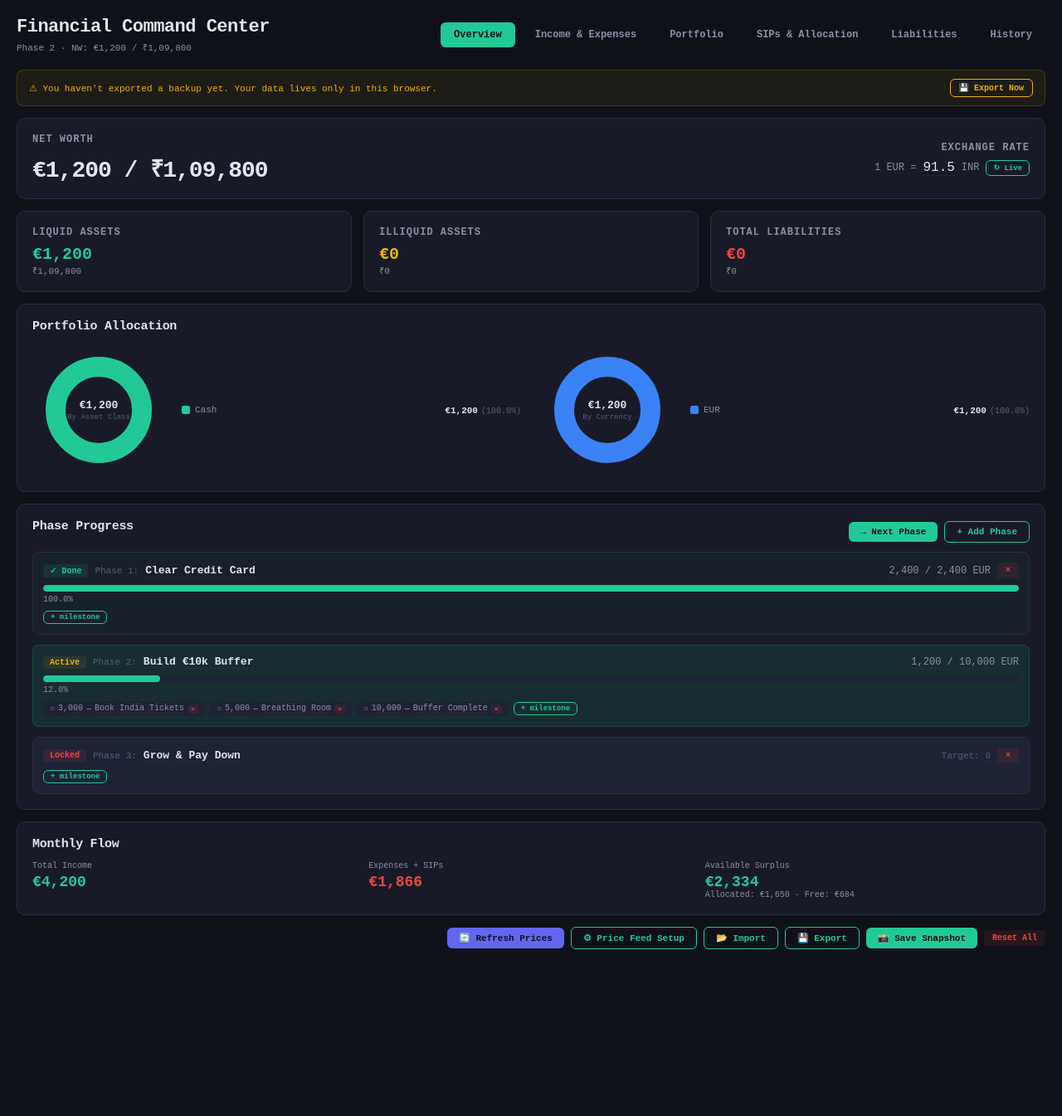
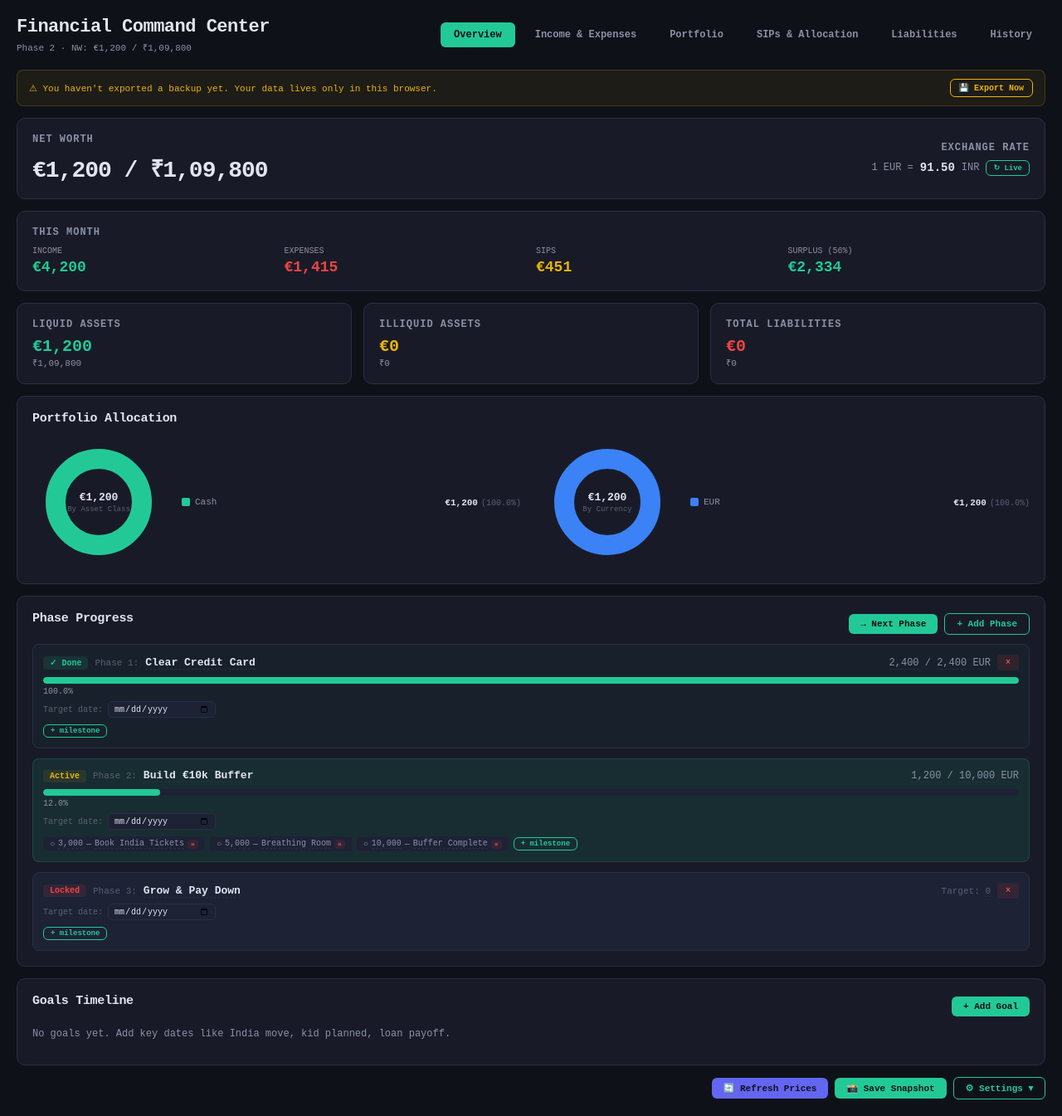
Before and after one commit to 0xSimba24/personal-finance-dashbaord, a React (Vite) app: page / in a window 1280 px wide. Shown: the whole page at 83% size. Before the commit the page ends 1164 px from the top, so only its background shows below. Built offline with nearby package versions, Linux system fonts and the light colour scheme.

Commit message:
Collapsible daily movers, Settings dropdown, read-only exchange rate display

```diff
--- a/src/App.jsx
+++ b/src/App.jsx
@@ -70,6 +70,7 @@ const defaultData = {
   ],
   snapshots: [],
   priceHistory: [],
+  goals: [],
 };
 
 // ── Storage helpers (localStorage) ──
@@ -199,6 +200,25 @@ const CurrSelect = ({ value, onChange }) => (
   </select>
 );
 
+const EXPENSE_CATEGORIES = ["Housing", "Transportation", "Utilities", "Living", "Subscriptions", "Insurance", "Loans", "Other"];
+const CATEGORY_COLORS = {
+  Housing: "#3b82f6", Transportation: "#f59e0b", Utilities: "#22c997",
+  Living: "#8b5cf6", Subscriptions: "#ec4899", Insurance: "#ef4444",
+  Loans: "#6366f1", Other: "#8b90a5"
+};
+
+const autoCategorize = (name) => {
+  const n = name.toLowerCase();
+  if (/parking|car.*loan|car.*emi|car charging|car insur|charging|tesla premium/.test(n)) return "Transportation";
+  if (/rent(?!.*parking)/.test(n)) return "Housing";
+  if (/loan|emi/.test(n)) return "Loans";
+  if (/electric|internet|mobile/.test(n)) return "Utilities";
+  if (/groc|eating|entertain|upasana/.test(n)) return "Living";
+  if (/sub|apple|netflix|discord|viki|iqiyi|nitish|ard|claude/.test(n)) return "Subscriptions";
+  if (/insur/.test(n)) return "Insurance";
+  return "Other";
+};
+
 export default function App() {
   const [data, setData] = useState(null);
   const [tab, setTab] = useState("overview");
@@ -235,6 +255,18 @@ export default function App() {
           return f;
         });
         if (mfMigrated) storage.set(STORE_KEY, merged);
+      }
+      // Migrate: auto-categorize expenses
+      if (merged.fixedExpenses) {
+        let expMigrated = false;
+        merged.fixedExpenses = merged.fixedExpenses.map(e => {
+          if (!e.category) {
+            expMigrated = true;
+            return { ...e, category: autoCategorize(e.name) };
+          }
+          return e;
+        });
+        if (expMigrated) storage.set(STORE_KEY, merged);
       }
       setData(merged);
     } else {
@@ -428,6 +460,8 @@ export default function App() {
   const [refreshing, setRefreshing] = useState(false);
   const [refreshMsg, setRefreshMsg] = useState("");
   const [showPriceSetup, setShowPriceSetup] = useState(false);
+  const [showDailyMovers, setShowDailyMovers] = useState(false);
+  const [showSettingsMenu, setShowSettingsMenu] = useState(false);
 
   const refreshPrices = useCallback(async () => {
     if (!data || refreshing) return;
@@ -632,7 +666,7 @@ export default function App() {
             <div style={s.h3}>Exchange Rate</div>
             <div style={s.flexG}>
               <span style={{ fontSize: "12px", color: colors.textDim }}>1 EUR =</span>
-              <ECell value={data.settings.eurToInr} type="number" onChange={v => update("settings", { ...data.settings, eurToInr: v })} />
+              <span style={{ fontSize: "14px", fontWeight: 600 }}>{data.settings.eurToInr?.toFixed(2) || "—"}</span>
               <span style={{ fontSize: "12px", color: colors.textDim }}>INR</span>
               <button style={{ ...s.btnOutline, padding: "3px 8px", fontSize: "9px" }} onClick={async () => {
                 const rates = await fetchExchangeRates();
@@ -640,6 +674,16 @@ export default function App() {
               }}>↻ Live</button>
             </div>
           </div>
+        </div>
+      </div>
+      {/* Monthly Summary */}
+      <div style={s.card}>
+        <div style={s.h3}>This Month</div>
+        <div style={{ display: "grid", gridTemplateColumns: "repeat(4, 1fr)", gap: "12px", marginTop: "10px" }}>
+          <div><div style={{ fontSize: "10px", color: colors.textDim, textTransform: "uppercase" }}>Income</div><div style={{ fontSize: "18px", fontWeight: 700, color: colors.green, marginTop: "4px" }}>{fmt(calc.totalIncomeEur)}</div></div>
+          <div><div style={{ fontSize: "10px", color: colors.textDim, textTransform: "uppercase" }}>Expenses</div><div style={{ fontSize: "18px", fontWeight: 700, color: colors.red, marginTop: "4px" }}>{fmt(calc.totalFixedEur)}</div></div>
+          <div><div style={{ fontSize: "10px", color: colors.textDim, textTransform: "uppercase" }}>SIPs</div><div style={{ fontSize: "18px", fontWeight: 700, color: colors.yellow, marginTop: "4px" }}>{fmt(calc.totalSipsEur)}</div></div>
+          <div><div style={{ fontSize: "10px", color: colors.textDim, textTransform: "uppercase" }}>Surplus ({calc.totalIncomeEur > 0 ? ((calc.surplus / calc.totalIncomeEur) * 100).toFixed(0) : 0}%)</div><div style={{ fontSize: "18px", fontWeight: 700, color: colors.accent, marginTop: "4px" }}>{fmt(calc.surplus)}</div></div>
         </div>
       </div>
       {(data.priceHistory || []).length >= 2 && <div style={s.card}>
@@ -702,8 +746,11 @@ export default function App() {
 
         return (
           <div style={s.card}>
-            <div style={s.flex}>
-              <div style={s.h2}>Daily Movers</div>
+            <div style={{ ...s.flex, cursor: "pointer" }} onClick={() => setShowDailyMovers(!showDailyMovers)}>
+              <div style={{ display: "flex", alignItems: "center", gap: "8px" }}>
+                <span style={{ fontSize: "12px", color: colors.textDim, width: "16px", transition: "transform 0.2s", transform: showDailyMovers ? "rotate(90deg)" : "rotate(0deg)" }}>▶</span>
+                <div style={s.h2}>Daily Movers</div>
+              </div>
               <div style={{ display: "flex", alignItems: "center", gap: "10px" }}>
                 <span style={{ fontSize: "11px", color: colors.textDim }}>Portfolio Today:</span>
                 <span style={{ fontSize: "16px", fontWeight: 700, color: totalDayChange >= 0 ? colors.green : colors.red }}>
@@ -711,6 +758,7 @@ export default function App() {
                 </span>
               </div>
             </div>
+            {showDailyMovers && <>
 
             {cryptoMovers.length > 0 && <>
               <div style={{ fontSize: "11px", fontWeight: 700, color: "#f59e0b", textTransform: "uppercase", letterSpacing: "0.5px", marginTop: "14px", marginBottom: "8px" }}>Crypto</div>
@@ -739,6 +787,7 @@ export default function App() {
                 </div>
               </div>
             </>}
+          </>}
           </div>
         );
       })()}
@@ -807,7 +856,12 @@ export default function App() {
                     {p.status !== "active" && <button style={s.btnDanger} onClick={() => { if (confirm(`Delete Phase ${p.id}?`)) removePhase(p.id); }}>×</button>}
                   </div>
                 </div>
-                {p.target > 0 && <div style={{ marginTop: "8px" }}><div style={s.progressBar}><div style={s.progressFill(prog)} /></div><div style={{ fontSize: "10px", color: colors.textDim, marginTop: "4px" }}>{prog.toFixed(1)}%</div></div>}
+                {p.target > 0 && <div style={{ marginTop: "8px" }}><div style={s.progressBar}><div style={s.progressFill(prog)} /></div><div style={{ fontSize: "10px", color: colors.textDim, marginTop: "4px", display: "flex", justifyContent: "space-between" }}><span>{prog.toFixed(1)}%</span>{p.targetDate && <span>Target: {new Date(p.targetDate).toLocaleDateString("en-GB", { month: "short", year: "numeric" })}</span>}</div></div>}
+                {/* Target Date */}
+                <div style={{ marginTop: "6px", fontSize: "10px", color: colors.textMuted, display: "flex", alignItems: "center", gap: "6px" }}>
+                  <span>Target date:</span>
+                  <input type="date" style={{ ...s.input, padding: "2px 6px", fontSize: "10px", width: "130px" }} value={p.targetDate || ""} onChange={e => updatePhase(p.id, "targetDate", e.target.value)} />
+                </div>
                 {/* Milestones */}
                 <div style={{ marginTop: "8px", display: "flex", gap: "6px", flexWrap: "wrap", alignItems: "center" }}>
                   {(p.milestones || []).map((m, i) => (
@@ -827,23 +881,51 @@ export default function App() {
         </div>
       </div>
 
+      {/* Goals Timeline */}
       <div style={s.card}>
-        <div style={s.h2}>Monthly Flow</div>
-        <div style={s.grid3}>
-          <div><div style={{ fontSize: "10px", color: colors.textDim, marginBottom: "4px" }}>Total Income</div><div style={{ fontSize: "18px", fontWeight: 700, color: colors.green }}>{fmt(calc.totalIncomeEur)}</div></div>
-          <div><div style={{ fontSize: "10px", color: colors.textDim, marginBottom: "4px" }}>Expenses + SIPs</div><div style={{ fontSize: "18px", fontWeight: 700, color: colors.red }}>{fmt(calc.totalFixedEur + calc.totalSipsEur)}</div></div>
-          <div><div style={{ fontSize: "10px", color: colors.textDim, marginBottom: "4px" }}>Available Surplus</div><div style={{ fontSize: "18px", fontWeight: 700, color: colors.accent }}>{fmt(calc.surplus)}</div><div style={{ fontSize: "10px", color: colors.textDim }}>Allocated: {fmt(calc.totalAllocEur)} · Free: {fmt(calc.unallocated)}</div></div>
+        <div style={s.flex}>
+          <div style={s.h2}>Goals Timeline</div>
+          <button style={s.btn} onClick={() => update("goals", [...(data.goals || []), { id: uid(), name: "New Goal", targetDate: "", notes: "" }])}>+ Add Goal</button>
         </div>
+        {(!data.goals || data.goals.length === 0) ? <div style={{ fontSize: "12px", color: colors.textDim, padding: "12px 0" }}>No goals yet. Add key dates like India move, kid planned, loan payoff.</div> :
+        <div style={{ display: "flex", flexDirection: "column", gap: "8px", marginTop: "10px" }}>
+          {(data.goals || []).slice().sort((a, b) => (a.targetDate || "9999").localeCompare(b.targetDate || "9999")).map(g => {
+            const targetMs = g.targetDate ? new Date(g.targetDate).getTime() : 0;
+            const daysAway = targetMs > 0 ? Math.ceil((targetMs - Date.now()) / 86400000) : null;
+            const isPast = daysAway !== null && daysAway < 0;
+            return (
+              <div key={g.id} style={{ display: "flex", alignItems: "center", gap: "12px", padding: "10px 12px", borderRadius: "6px", background: colors.cardAlt, border: `1px solid ${colors.border}`, opacity: isPast ? 0.6 : 1 }}>
+                <div style={{ flex: 1 }}>
+                  <ECell value={g.name} onChange={v => update("goals", data.goals.map(x => x.id === g.id ? { ...x, name: v } : x))} style={{ fontSize: "13px", fontWeight: 600 }} />
+                  {g.notes && <div style={{ fontSize: "10px", color: colors.textDim, marginTop: "2px" }}><ECell value={g.notes} onChange={v => update("goals", data.goals.map(x => x.id === g.id ? { ...x, notes: v } : x))} multiline style={{ fontSize: "10px", color: colors.textDim }} /></div>}
+                </div>
+                <input type="date" style={{ ...s.input, padding: "4px 8px", fontSize: "11px", width: "130px" }} value={g.targetDate || ""} onChange={e => update("goals", data.goals.map(x => x.id === g.id ? { ...x, targetDate: e.target.value } : x))} />
+                {daysAway !== null && <span style={{ fontSize: "10px", color: isPast ? colors.textMuted : daysAway < 90 ? colors.yellow : colors.textDim, minWidth: "70px", textAlign: "right" }}>
+                  {isPast ? "Past" : daysAway < 30 ? `${daysAway}d` : daysAway < 365 ? `${Math.round(daysAway / 30)}mo` : `${(daysAway / 365).toFixed(1)}y`}
+                </span>}
+                {!g.notes && <button style={{ ...s.btnOutline, padding: "2px 6px", fontSize: "9px" }} onClick={() => update("goals", data.goals.map(x => x.id === g.id ? { ...x, notes: "Add note..." } : x))}>+ note</button>}
+                <button style={s.btnDanger} onClick={() => update("goals", data.goals.filter(x => x.id !== g.id))}>×</button>
+              </div>
+            );
+          })}
+        </div>}
       </div>
-      <div style={{ ...s.flexG, justifyContent: "flex-end" }}>
+
+      <div style={{ ...s.flexG, justifyContent: "flex-end", position: "relative" }}>
         <button style={{ ...s.btn, background: "#6366f1" }} onClick={refreshPrices} disabled={refreshing}>
           {refreshing ? "⏳ Refreshing..." : "🔄 Refresh Prices"}
         </button>
-        <button style={s.btnOutline} onClick={() => setShowPriceSetup(!showPriceSetup)}>⚙ Price Feed Setup</button>
-        <button style={s.btnOutline} onClick={importData}>📂 Import</button>
-        <button style={s.btnOutline} onClick={exportData}>💾 Export</button>
         <button style={s.btn} onClick={takeSnapshot}>📸 Save Snapshot</button>
-        <button style={s.btnDanger} onClick={() => { if (confirm("Reset all data?")) save(defaultData); }}>Reset All</button>
+        <div style={{ position: "relative" }}>
+          <button style={s.btnOutline} onClick={() => setShowSettingsMenu(!showSettingsMenu)}>⚙ Settings ▾</button>
+          {showSettingsMenu && <div style={{ position: "absolute", top: "100%", right: 0, marginTop: "4px", background: colors.card, border: `1px solid ${colors.border}`, borderRadius: "6px", padding: "4px", zIndex: 10, display: "flex", flexDirection: "column", gap: "2px", minWidth: "180px", boxShadow: "0 4px 12px rgba(0,0,0,0.3)" }}>
+            <button style={{ ...s.btnOutline, textAlign: "left", borderColor: "transparent" }} onClick={() => { setShowPriceSetup(!showPriceSetup); setShowSettingsMenu(false); }}>⚙ Price Feed Setup</button>
+            <button style={{ ...s.btnOutline, textAlign: "left", borderColor: "transparent" }} onClick={() => { exportData(); setShowSettingsMenu(false); }}>💾 Export Data</button>
+            <button style={{ ...s.btnOutline, textAlign: "left", borderColor: "transparent" }} onClick={() => { importData(); setShowSettingsMenu(false); }}>📂 Import Data</button>
+            <div style={{ borderTop: `1px solid ${colors.border}`, margin: "4px 0" }} />
+            <button style={{ ...s.btnDanger, textAlign: "left", background: "transparent", border: "none" }} onClick={() => { if (confirm("Reset all data?")) save(defaultData); setShowSettingsMenu(false); }}>Reset All Data</button>
+          </div>}
+        </div>
       </div>
       {refreshMsg && <div style={{ padding: "8px 14px", borderRadius: "6px", background: `${colors.accent}15`, border: `1px solid ${colors.accent}30`, fontSize: "11px", color: colors.accent }}>{refreshMsg}</div>}
 
@@ -937,9 +1019,24 @@ export default function App() {
         <div style={{ marginTop: "8px", fontSize: "13px", fontWeight: 600, textAlign: "right" }}>Total: {fmtBoth(calc.totalIncomeEur, rate)}/mo</div>
       </div>
       <div style={s.card}>
-        <div style={s.flex}><div style={s.h2}>Fixed Expenses</div><button style={s.btn} onClick={() => addItem("fixedExpenses", { name: "New", amount: 0, currency: "EUR", frequency: "monthly" })}>+ Add</button></div>
-        <table style={s.table}><thead><tr><th style={s.th}>Item</th><th style={s.th}>Amount</th><th style={s.th}>Curr</th><th style={s.th}>Freq</th><th style={s.th}>EUR/mo</th><th style={s.th}></th></tr></thead>
-        <tbody>{data.fixedExpenses.map(e => <tr key={e.id}><td style={s.td}><ECell value={e.name} onChange={v => updateItem("fixedExpenses", e.id, "name", v)} /></td><td style={s.td}><ECell value={e.amount} type="number" onChange={v => updateItem("fixedExpenses", e.id, "amount", v)} /></td><td style={s.td}><CurrSelect value={e.currency} onChange={v => updateItem("fixedExpenses", e.id, "currency", v)} /></td><td style={s.td}><select style={s.select} value={e.frequency} onChange={ev => updateItem("fixedExpenses", e.id, "frequency", ev.target.value)}><option value="monthly">Monthly</option><option value="annual">Annual</option></select></td><td style={s.td}>{fmt(toEur(e.frequency === "annual" ? e.amount / 12 : e.amount, e.currency, rate))}</td><td style={s.td}><button style={s.btnDanger} onClick={() => removeItem("fixedExpenses", e.id)}>×</button></td></tr>)}</tbody></table>
+        <div style={s.flex}><div style={s.h2}>Fixed Expenses</div><button style={s.btn} onClick={() => addItem("fixedExpenses", { name: "New", amount: 0, currency: "EUR", frequency: "monthly", category: "Other" })}>+ Add</button></div>
+        {(() => {
+          const byCategory = {};
+          data.fixedExpenses.forEach(e => {
+            const cat = e.category || autoCategorize(e.name);
+            const eurMo = toEur(e.frequency === "annual" ? e.amount / 12 : e.amount, e.currency, rate, data.settings.eurToUsd || 1.08);
+            byCategory[cat] = (byCategory[cat] || 0) + eurMo;
+          });
+          const segments = EXPENSE_CATEGORIES
+            .filter(c => byCategory[c] > 0)
+            .map(c => ({ label: c, value: byCategory[c], color: CATEGORY_COLORS[c] }));
+          if (segments.length === 0) return null;
+          return <div style={{ marginBottom: "16px", padding: "12px", background: colors.bg, borderRadius: "8px" }}>
+            <DonutChart title="By Category" segments={segments} currency="EUR" size={140} />
+          </div>;
+        })()}
+        <table style={s.table}><thead><tr><th style={s.th}>Item</th><th style={s.th}>Category</th><th style={s.th}>Amount</th><th style={s.th}>Curr</th><th style={s.th}>Freq</th><th style={s.th}>EUR/mo</th><th style={s.th}></th></tr></thead>
+        <tbody>{data.fixedExpenses.map(e => <tr key={e.id}><td style={s.td}><ECell value={e.name} onChange={v => updateItem("fixedExpenses", e.id, "name", v)} /></td><td style={s.td}><select style={s.select} value={e.category || autoCategorize(e.name)} onChange={ev => updateItem("fixedExpenses", e.id, "category", ev.target.value)}>{EXPENSE_CATEGORIES.map(c => <option key={c} value={c}>{c}</option>)}</select></td><td style={s.td}><ECell value={e.amount} type="number" onChange={v => updateItem("fixedExpenses", e.id, "amount", v)} /></td><td style={s.td}><CurrSelect value={e.currency} onChange={v => updateItem("fixedExpenses", e.id, "currency", v)} /></td><td style={s.td}><select style={s.select} value={e.frequency} onChange={ev => updateItem("fixedExpenses", e.id, "frequency", ev.target.value)}><option value="monthly">Monthly</option><option value="annual">Annual</option></select></td><td style={s.td}>{fmt(toEur(e.frequency === "annual" ? e.amount / 12 : e.amount, e.currency, rate))}</td><td style={s.td}><button style={s.btnDanger} onClick={() => removeItem("fixedExpenses", e.id)}>×</button></td></tr>)}</tbody></table>
         <div style={{ marginTop: "8px", fontSize: "13px", fontWeight: 600, textAlign: "right" }}>Total: {fmtBoth(calc.totalFixedEur, rate)}/mo</div>
       </div>
       <div style={s.card}>
```
